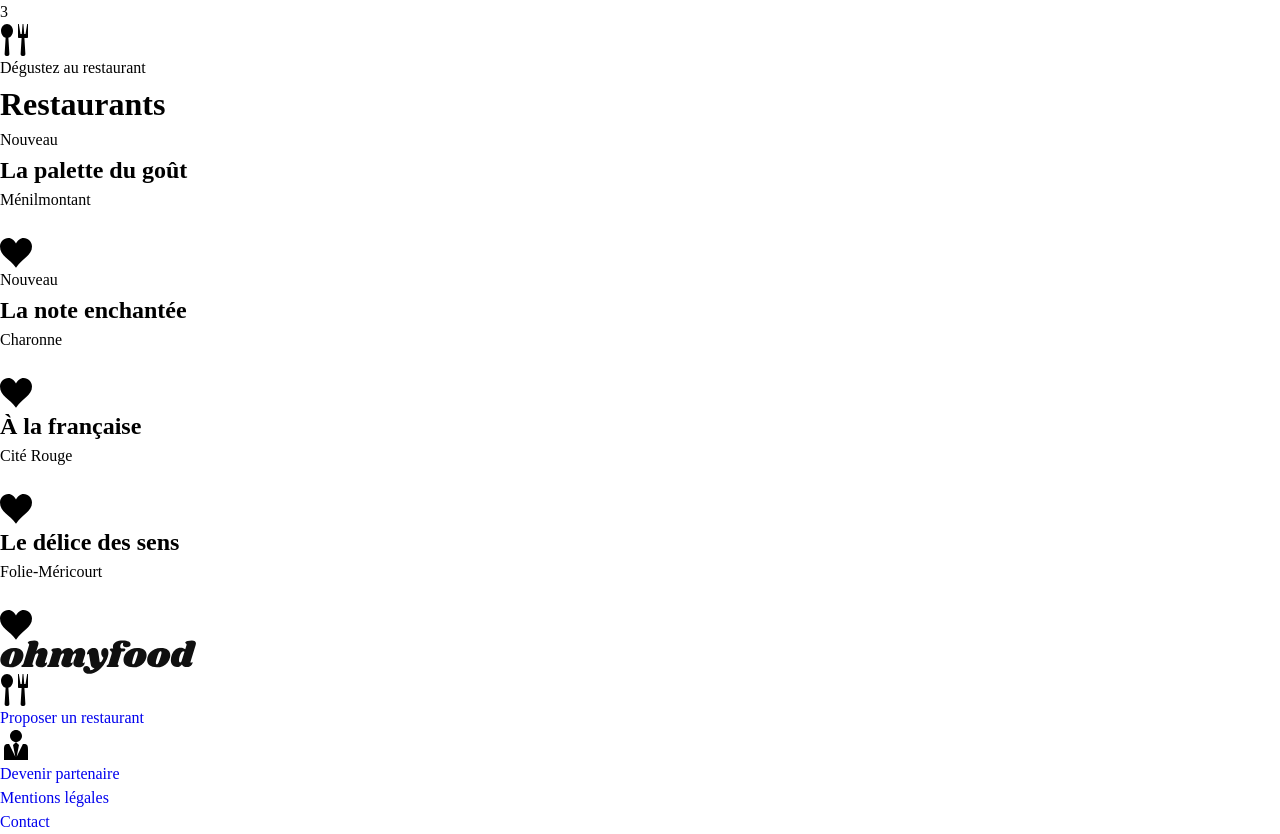
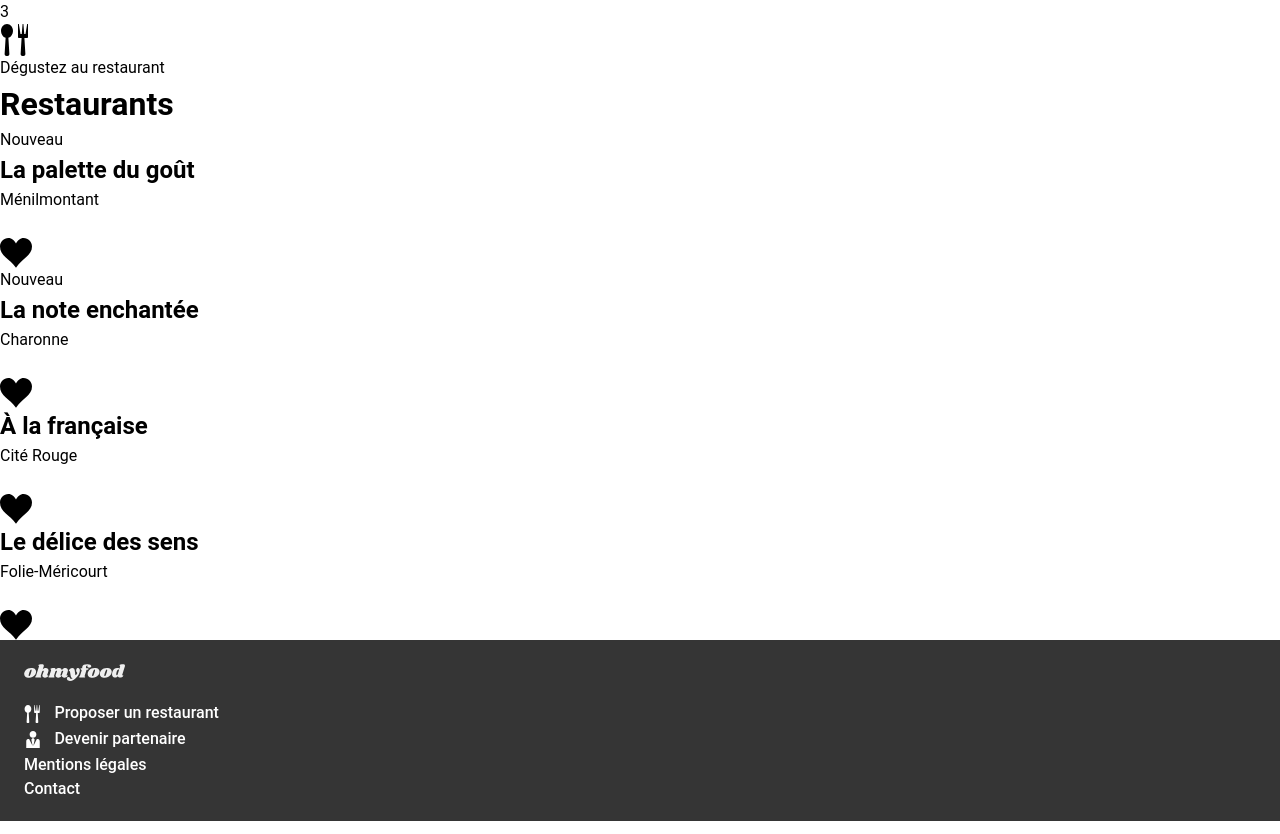
Before and after one commit to Zansuken/Ohmyfood, a website: page index.html in a window 1280 px wide. Shown: the part 417-1251 px from the top of the page. Drawn offline with Linux system fonts and the light colour scheme.

Commit message:
(style): added style of footer

```diff
--- /dev/null
+++ b/scss/shared/_footer.scss
@@ -0,0 +1,39 @@
+footer {
+  display: flex;
+  flex-direction: column;
+  justify-content: center;
+  align-items: flex-start;
+  padding: 1.5rem;
+  background-color: #353535;
+  color: #fff;
+
+  .footer-logo,
+  .footer-icons {
+    height: 1.1rem;
+    filter: invert(1);
+  }
+
+  nav {
+    display: flex;
+    flex-direction: column;
+    padding-top: 1.5rem;
+
+    ul {
+      display: flex;
+      flex-direction: column;
+      gap: 0.5rem;
+
+      a {
+        display: flex;
+        font-weight: 500;
+
+        img {
+          padding-right: 0.8rem;
+        }
+        span {
+          line-height: 100%;
+        }
+      }
+    }
+  }
+}
--- a/scss/shared/_index.scss
+++ b/scss/shared/_index.scss
@@ -1 +1,2 @@
 @import "./header";
+@import "./footer";
```
Also changed, not shown: css/styles.css.
